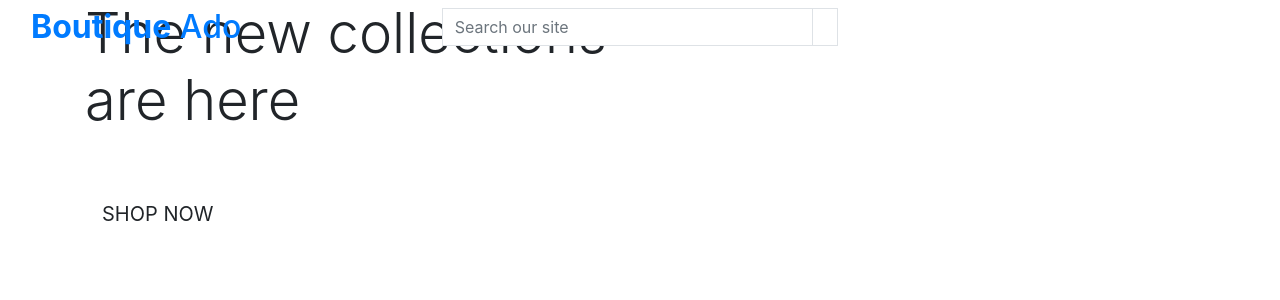
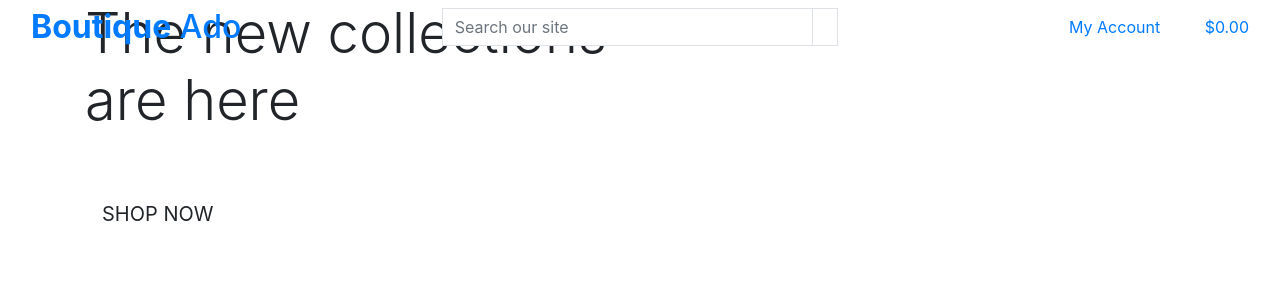
Before and after one commit to KittiKovacs/boutique-ado-v1, a Django app: page / in a window 1280 px wide. Shown: the top 300 px of the page. Run offline with Django 3.2, Linux system fonts and the light colour scheme; some libraries are stand-ins or nearby versions.

Commit message:
Added small change in base template

```diff
--- a/templates/base.html
+++ b/templates/base.html
@@ -2,6 +2,7 @@
 
 <!doctype html>
 <html lang="en">
+
 <head>
 
     {% block meta %}
@@ -14,16 +15,23 @@
     {% endblock %}
 
     {% block corecss %}
-        <link rel="stylesheet" href="https://stackpath.bootstrapcdn.com/bootstrap/4.4.1/css/bootstrap.min.css" integrity="sha384-Vkoo8x4CGsO3+Hhxv8T/Q5PaXtkKtu6ug5TOeNV6gBiFeWPGFN9MuhOf23Q9Ifjh" crossorigin="anonymous">
+    <link rel="stylesheet" href="https://stackpath.bootstrapcdn.com/bootstrap/4.4.1/css/bootstrap.min.css"
+        integrity="sha384-Vkoo8x4CGsO3+Hhxv8T/Q5PaXtkKtu6ug5TOeNV6gBiFeWPGFN9MuhOf23Q9Ifjh" crossorigin="anonymous">
     {% endblock %}
 
     {% block extra_css %}
     {% endblock %}
 
     {% block corejs %}
-        <script src="https://code.jquery.com/jquery-3.4.1.slim.min.js" integrity="sha384-J6qa4849blE2+poT4WnyKhv5vZF5SrPo0iEjwBvKU7imGFAV0wwj1yYfoRSJoZ+n" crossorigin="anonymous"></script>
-        <script src="https://cdn.jsdelivr.net/npm/popper.js@1.16.0/dist/umd/popper.min.js" integrity="sha384-Q6E9RHvbIyZFJoft+2mJbHaEWldlvI9IOYy5n3zV9zzTtmI3UksdQRVvoxMfooAo" crossorigin="anonymous"></script>
-        <script src="https://stackpath.bootstrapcdn.com/bootstrap/4.4.1/js/bootstrap.min.js" integrity="sha384-wfSDF2E50Y2D1uUdj0O3uMBJnjuUD4Ih7YwaYd1iqfktj0Uod8GCExl3Og8ifwB6" crossorigin="anonymous"></script>
+    <script src="https://code.jquery.com/jquery-3.4.1.slim.min.js"
+        integrity="sha384-J6qa4849blE2+poT4WnyKhv5vZF5SrPo0iEjwBvKU7imGFAV0wwj1yYfoRSJoZ+n"
+        crossorigin="anonymous"></script>
+    <script src="https://cdn.jsdelivr.net/npm/popper.js@1.16.0/dist/umd/popper.min.js"
+        integrity="sha384-Q6E9RHvbIyZFJoft+2mJbHaEWldlvI9IOYy5n3zV9zzTtmI3UksdQRVvoxMfooAo"
+        crossorigin="anonymous"></script>
+    <script src="https://stackpath.bootstrapcdn.com/bootstrap/4.4.1/js/bootstrap.min.js"
+        integrity="sha384-wfSDF2E50Y2D1uUdj0O3uMBJnjuUD4Ih7YwaYd1iqfktj0Uod8GCExl3Og8ifwB6"
+        crossorigin="anonymous"></script>
     {% endblock %}
 
     {% block extra_js %}
@@ -31,6 +39,7 @@
 
     <title>Boutique Ado {% block extra_title %}{% endblock %}</title>
 </head>
+
 <body>
     <header class="container-fluid fixed-top">
         <div class="row">
@@ -42,7 +51,8 @@
             <div class="col-12 col-lg-4 my-auto py-1 py-lg-0">
                 <form method="GET" action="">
                     <div class="input-group w-100">
-				<input class="form-control border border-black rounded-0" type="text" name="q" placeholder="Search our site">
+                        <input class="form-control border border-black rounded-0" type="text" name="q"
+                            placeholder="Search our site">
                         <div class="input-group-append">
                             <button class="form-control btn btn-black border border-black rounded-0" type="submit">
                                 <span class="icon"><i class="fas fa-search"></i></span>
@@ -51,7 +61,47 @@
                     </div>
                 </form>
             </div>
-            <div class="col-12 col-lg-4 my-auto py-1 py-lg-0"></div>
+            <div class="col-12 col-lg-4 my-auto py-1 py-lg-0">
+                <ul class="list-inline list-unstyled text-center text-lg-right my-0">
+                    <li class="list-inline-item dropdown">
+                        <a class="text-black nav-link" href="#" id="user-options" data-toggle="dropdown"
+                            aria-haspopup="true" aria-expanded="false">
+                            <div class="text-center">
+                                <div><i class="fas fa-user fa-lg"></i>
+                                </div>
+                                <p class="my-0">My Account</p>
+                            </div>
+                        </a>
+                        <div class="dropdown-menu border-0" aria-labelledby="user-options">
+                            {% if request.user.is_authenticated %}
+                            {% if request.user.is_superuser %}
+                            <a href="" class="dropdown-item">Product Management</a>
+                            {% endif %}
+                            <a href="" class="dropdown-item">My Profile</a>
+                            <a href="{% url 'account_logout' %}" class="dropdown-item">Logout</a>
+                            {% else %}
+                            <a href="{% url 'account_signup' %}" class="dropdown-item">Register</a>
+                            <a href="{% url 'account_login' %}" class="dropdown-item">Login</a>
+                            {% endif %}
+                        </div>
+                    </li>
+                    <li class="list-inline-item">
+                        <a class="{% if grand_total %}text-info font-weight-bold{% else %}text-black{% endif %} nav-link"
+                            href="">
+                            <div class="text-center">
+                                <div><i class="fas fa-shopping-bag fa-lg"></i></div>
+                                <p class="my-0">
+                                    {% if grand_total %}
+                                    ${{ grand_total|floatformat:2 }}
+                                    {% else %}
+                                    $0.00
+                                    {% endif %}
+                                </p>
+                            </div>
+                        </a>
+                    </li>
+                </ul>
+            </div>
         </div>
     </header>
 
@@ -70,4 +120,5 @@
 
 
 </body>
+
 </html>
```
Lines whose indentation alone changed are shown as unchanged.
